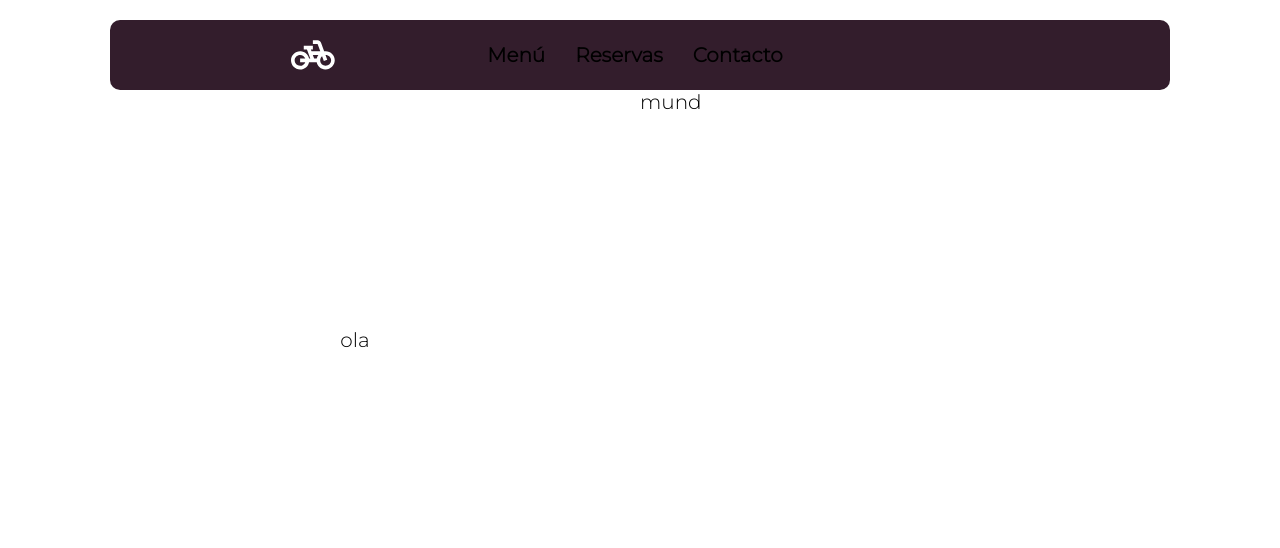
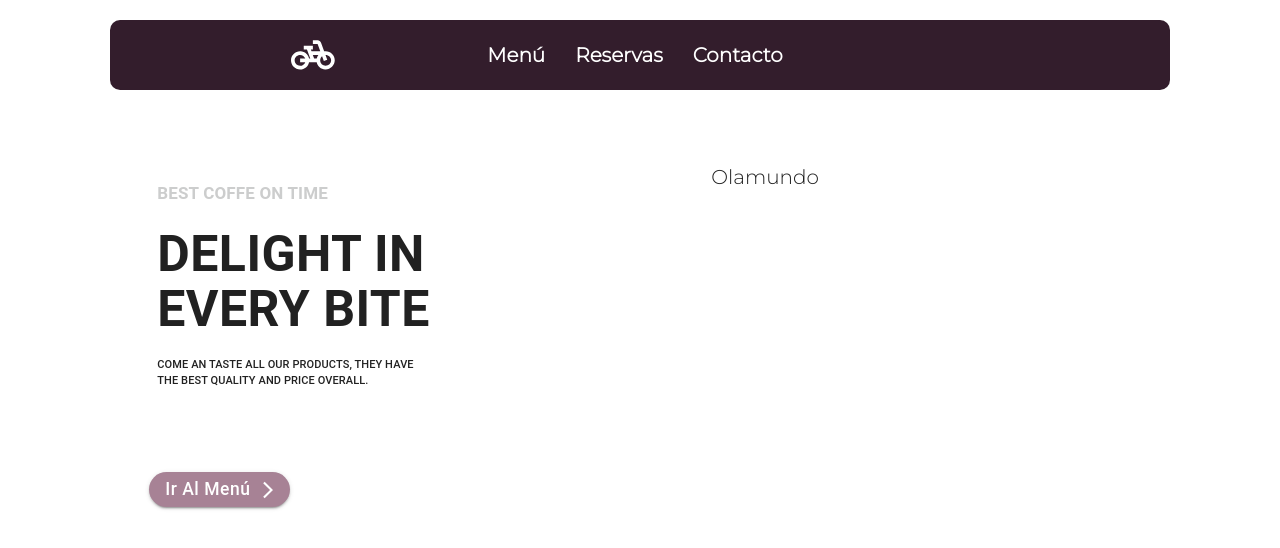
Before and after one commit to RickBm400/proyecto-restaurante-menu, a React (Vite) app: page / in a window 1280 px wide. Shown: the top 548 px of the page. Built offline with nearby package versions, Linux system fonts and the light colour scheme.

Commit message:
feat: homeCard component added
! nav bar style modified

```diff
--- a/src/components/Landing/HomeCard.jsx
+++ b/src/components/Landing/HomeCard.jsx
@@ -1,10 +1,98 @@
-import { Box, Grid } from "@mui/material";
+// Material UI Components
+import {
+    Box,
+    Grid,
+    Card,
+    CardContent,
+    CardActions, Typography,
+    Button
+} from "@mui/material";
+
+// Material UI icons
+import ArrowForwardIosIcon from '@mui/icons-material/ArrowForwardIos';
 
 export default function HomeCard () {
+
+    const gridStyle = {
+        display: 'flex',
+        justifyContent: 'center',
+        alignItems: 'center',
+        height: '500px',
+    }
+
+    const cardStyle = {
+        width: '75%', height: '70%', display: 'flex', alignSelf: 'center', flexDirection: 'column ', borderRadius: '10px'
+    }
+
     return (
         <Grid container>
-            <Grid item xs={6}>ola</Grid>
-            <Grid item xs={6}>yo</Grid>
+            <Grid item
+                xs={12}
+                md={6}
+                sx={ gridStyle }
+            >
+                <Card sx={{ ...cardStyle,  padding: '30px', justifyContent: 'space-between' }} elevation={0}>
+                    <CardContent>
+                        <Typography sx={
+                            {
+                                textTransform: 'uppercase',
+                                fontWeight: '700',
+                                color: '#cccdcd',
+                                fontSize: '17px'
+                            }
+                        }>
+                            Best Coffe on time
+                        </Typography>
+                        <Typography sx={
+                            {
+                                textTransform: 'uppercase',
+                                fontSize: '50px',
+                                fontWeight: '700',
+                                lineHeight: '55px',
+                                paddingY: '20px'
+                            }
+                        }>
+                            Delight in <br /> every bite
+                        </Typography>
+                        <Typography sx={
+                            {
+                                fontSize: '11px',
+                                fontWeight: '500',
+                                textTransform: 'uppercase'
+                            }
+                        }>
+                            Come an taste all our products, they have <br /> the best quality and price overall.
+                        </Typography>
+                    </CardContent>
+                    <CardActions>
+                        <Button
+                            variant="contained"
+                            elevation={0}
+                            sx={
+                                {
+                                    backgroundColor: '#A78295',
+                                    textTransform: 'capitalize',
+                                    borderRadius: '20px',
+                                    height: '35px'
+                                }
+                            }
+                            endIcon={<ArrowForwardIosIcon fontSize="10" />}
+                        >
+                            Ir al menú
+                        </Button>
+                    </CardActions>
+                </Card>
+            </Grid>
+            <Grid item xs={12} md={6} sx={gridStyle}>
+                <Card
+                    sx={{
+                        ...cardStyle,
+                        padding: '30px',
+                        justifyContent: 'space-between'
+                    }} elevation={0}>
+                        Olamundo
+                </Card>
+            </Grid>
         </Grid>
     )
  }
--- a/src/components/shared/NavBar.jsx
+++ b/src/components/shared/NavBar.jsx
@@ -53,10 +53,9 @@ export default function Home() {
                     }}>
                     {links.map((item, i) => {
                         return (
-                            <Link to={item.link} style={{textDecoration: 'none'}}>
+                            <Link key={i} to={item.link} style={{textDecoration: 'none'}}>
                                 <Box
                                     component='div'
-                                    key={i}
                                     className={NavBar.listItem}>
                                     {item.name}
                                 </Box>
--- a/src/pages/HomePage.jsx
+++ b/src/pages/HomePage.jsx
@@ -1,21 +1,8 @@
-import { Box, Grid } from "@mui/material";
+// Components
+import HomeCard from "components/Landing/HomeCard";
 
 export default function HomePage() {
     return (
-        <Grid container>
-            <Grid item xs={6}
-                sx={
-                    {
-                        display: 'flex',
-                        justifyContent: 'center',
-                        alignItems: 'center',
-                        height: '500px'
-                    }
-                }
-            >
-                ola
-            </Grid>
-            <Grid item xs={6}>mund</Grid>
-        </Grid>
+        <HomeCard />
     )
 }
--- a/src/style/NavBar.module.css
+++ b/src/style/NavBar.module.css
@@ -1,5 +1,5 @@
 .listItem{
-    color: black;
+    color: white;
     padding:10px;
     margin-right: 10px;
     height: 50px;
@@ -22,5 +22,5 @@
 
 .listItem:hover::before{
     transform: scaleX(1);
-    background-color: #435334;
+    background-color: white;
 }
```
